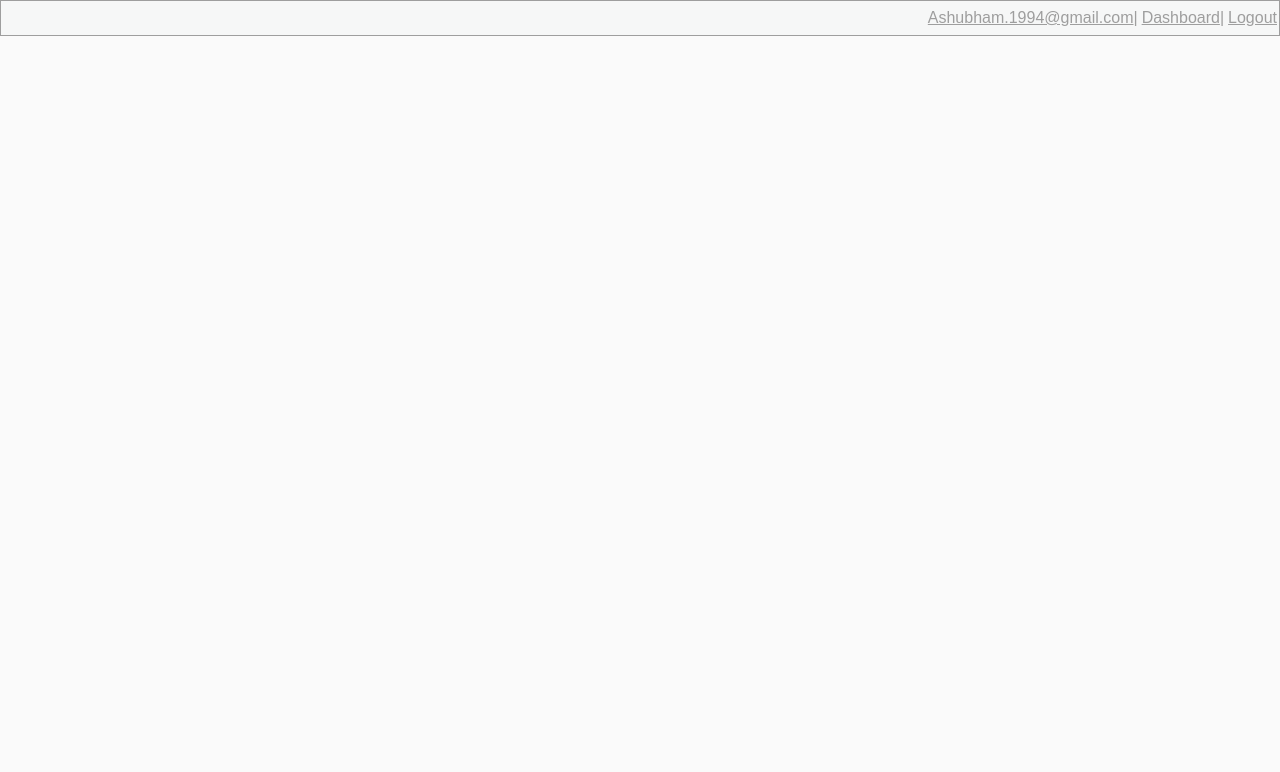
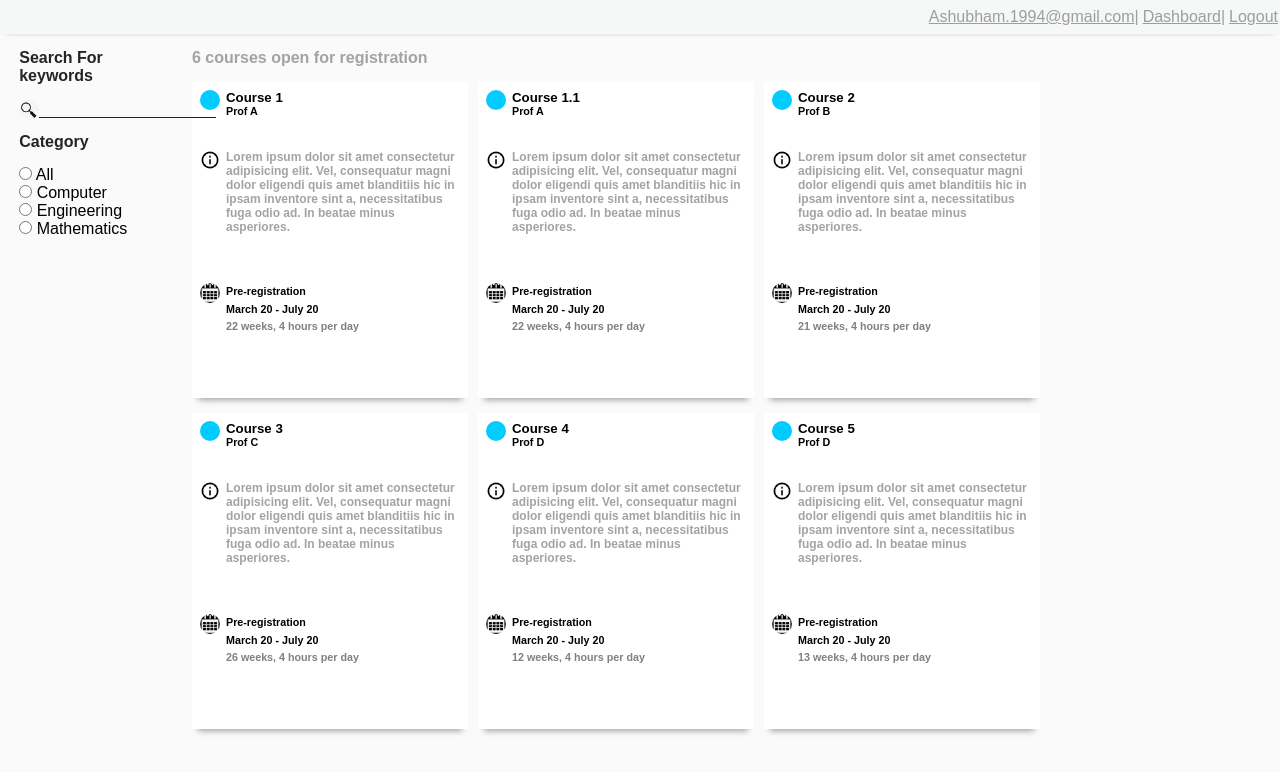
Before and after one commit to shubhamArora15/course-catalog, an Angular app: page / in a window 1280 px wide. Shown: the top 772 px of the page. Built offline with nearby package versions, Linux system fonts and the light colour scheme.

Commit message:
final course display with filters ready

```diff
--- a/src/app/app-routing.module.ts
+++ b/src/app/app-routing.module.ts
@@ -3,7 +3,8 @@ import { Routes, RouterModule } from '@angular/router';
 
 
 const routes: Routes = [
-  { path: 'home', loadChildren: () => import('./home/home.module').then(m => m.HomeModule) }];
+  { path: '', loadChildren: () => import('./home/home.module').then(m => m.HomeModule) }
+];
 
 @NgModule({
   imports: [RouterModule.forRoot(routes)],
--- a/src/app/app.component.css
+++ b/src/app/app.component.css
@@ -1,10 +1,11 @@
+/* Styling nav */
 nav {
     display: flex;
     background-color: #F6F7F7;
     justify-content: flex-end;
     padding : 8px 2px;
     color: #9E9E9E;
-    border: 1px solid #9E9E9E;
+    box-shadow:  0 4px 6px -6px #A3A3A3;
     margin-bottom: 15px;
 }
     nav span {
--- a/src/app/home/courses-list/courses-list.component.css
+++ b/src/app/home/courses-list/courses-list.component.css
@@ -7,7 +7,7 @@
     width: 260px;
     height: 300px;
     background-color: #FFFFFF;
-    box-shadow: 1px 1px 1px 1px #A3A3A3;
+    box-shadow:  0 8px 6px -6px #A3A3A3;
     margin-bottom: 15px;
     margin-right: 10px;
     padding: 8px;
@@ -28,6 +28,7 @@ img {
     height:35%;
     margin-top: 5%;
     position: relative;
+    line-height: 1.1em;
 }
 
 .left {
--- a/src/app/home/courses-list/courses-list.component.html
+++ b/src/app/home/courses-list/courses-list.component.html
@@ -31,7 +31,7 @@
             <div class="right">
                 <h6>{{course?.timeline?.status}}</h6>
                 <h6>{{course?.timeline?.start_end_date}}</h6>
-                <h6>{{course?.timeline?.duration}}</h6>
+                <h6 style="color:gray">{{course?.timeline?.duration}}</h6>
             </div>
         </div>
         <p>
--- a/src/app/home/home.component.ts
+++ b/src/app/home/home.component.ts
@@ -36,15 +36,14 @@ export class HomeComponent implements OnInit {
   }
 
 
-  // getCategories() {
-  //   this.course.getCategories().subscribe(data => {
-  //     // console.log(data);
-  //   })
-  // }
+  getCategories() {
+    this.course.getCategories().subscribe(data => {
+    })
+  }
 
-  // getCourses() {
-  //   this.course.getCategories().subscribe(data => {
-  //   })
-  // }
+  getCourses() {
+    this.course.getCategories().subscribe(data => {
+    })
+  }
 
 }
--- a/src/app/home/search-box/search-box.component.css
+++ b/src/app/home/search-box/search-box.component.css
@@ -7,4 +7,25 @@ p {
 .searchbox {
     width: 80%;
     margin: auto;
+    position: relative;
 }
+input {
+    border: 0;
+    background: none;
+    outline: none;
+    border-bottom: 1px solid #242424;
+    margin-left: 4px
+}
+
+img {
+    height: 20px;width: 20px; border-radius: 50%;
+}
+.left {
+    width:10%;
+    float: left;
+}
+
+.right {
+    width: 90%;
+    float: right;
+}
--- a/src/app/home/search-box/search-box.component.html
+++ b/src/app/home/search-box/search-box.component.html
@@ -1,5 +1,9 @@
 <div class="searchbox">
     <p>Search For keywords</p>
-
-    <input type="text" [(ngModel)]="search" (input)="onSearch($event)" />
+    <div class="left">
+        <img src="../../../assets/images/search.png" alt="">
+    </div>
+    <div class="right">
+        <input type="text" [(ngModel)]="search" (input)="onSearch($event)" />
+    </div>
 </div>
```
Also changed, not shown: src/assets/images/search.png (added).
